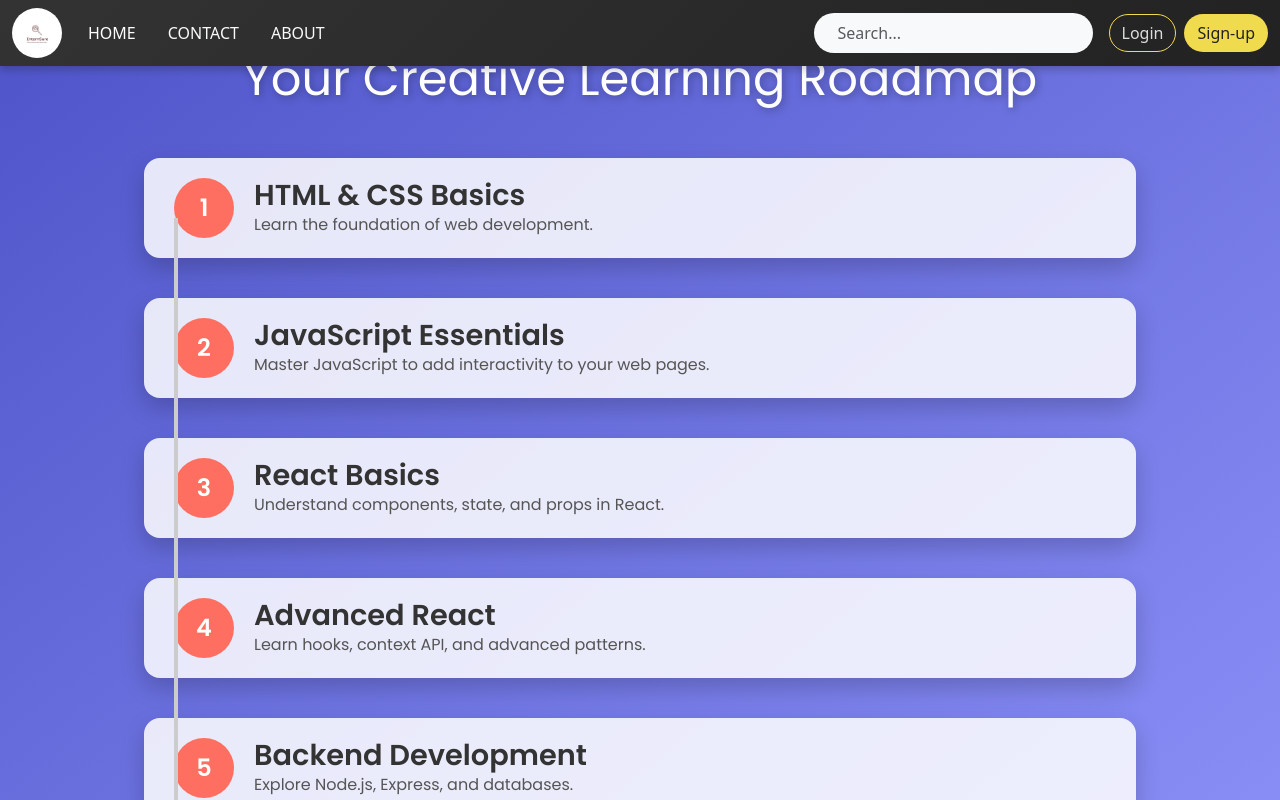
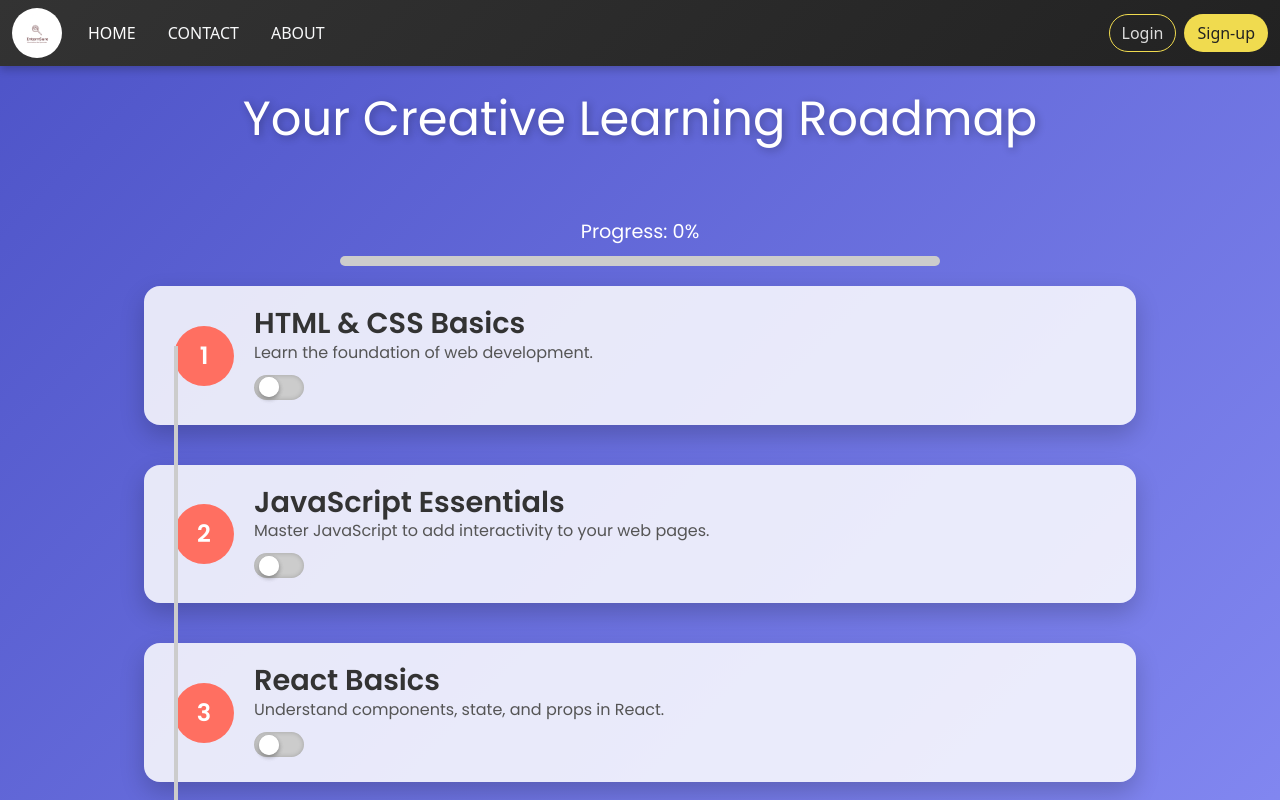
Before and after one commit to aniruddramesh/GoalIntern, a React (Vite) app: page /webDRoadMap in a window 1280 px wide. Shown: the top 800 px of the page. Built offline with nearby package versions, Linux system fonts and the light colour scheme.

Commit message:
progress click

```diff
--- a/src/components/Header/header.jsx
+++ b/src/components/Header/header.jsx
@@ -23,7 +23,7 @@ function Header() {
           {isLoggedIn && <li><Link to="/branch" className="nav-link px-3 text-light">Learn</Link></li>}
         </ul>
 
-        {/* Search Bar */}
+        {/* Search Bar
         <form className="col-12 col-lg-auto mb-3 mb-lg-0 me-lg-3 search-bar" role="search">
           <input
             type="search"
@@ -31,7 +31,7 @@ function Header() {
             placeholder="Search..."
             aria-label="Search"
           />
-        </form>
+        </form> */}
 
         {/* Buttons: Login, Signup, Profile, Logout */}
         <div className="text-end">
--- a/src/components/RoadMap/webDRoadMap.jsx
+++ b/src/components/RoadMap/webDRoadMap.jsx
@@ -1,24 +1,53 @@
-import React from "react";
+import React, { useState } from "react";
 import { animated, useSpring } from "@react-spring/web";
 import { useInView } from "react-intersection-observer";
+import { Link } from "react-router-dom";
 
 const resources = [
-  { title: "HTML & CSS Basics", description: "Learn the foundation of web development." },
-  { title: "JavaScript Essentials", description: "Master JavaScript to add interactivity to your web pages." },
-  { title: "React Basics", description: "Understand components, state, and props in React." },
-  { title: "Advanced React", description: "Learn hooks, context API, and advanced patterns." },
-  { title: "Backend Development", description: "Explore Node.js, Express, and databases." },
-  { title: "Full Stack Projects", description: "Build and deploy full-stack applications." },
+  { title: "HTML & CSS Basics", description: "Learn the foundation of web development.", path: "/html-css" },
+  { title: "JavaScript Essentials", description: "Master JavaScript to add interactivity to your web pages.", path: "/javascript" },
+  { title: "React Basics", description: "Understand components, state, and props in React.", path: "/react-basics" },
+  { title: "Advanced React", description: "Learn hooks, context API, and advanced patterns.", path: "/advanced-react" },
+  { title: "Backend Development", description: "Explore Node.js, Express, and databases.", path: "/backend-development" },
+  { title: "Full Stack Projects", description: "Build and deploy full-stack applications.", path: "/full-stack-projects" },
 ];
 
 const Roadmap = () => {
+  const [progress, setProgress] = useState(0);
+  const [completed, setCompleted] = useState(new Array(resources.length).fill(false));
+
+  const handleCheckboxChange = (index) => {
+    const updatedCompleted = [...completed];
+    updatedCompleted[index] = !updatedCompleted[index];
+    setCompleted(updatedCompleted);
+
+    const completedCount = updatedCompleted.filter(Boolean).length;
+    const newProgress = Math.floor((completedCount / resources.length) * 100);
+    setProgress(newProgress);
+  };
+
   return (
     <div style={containerStyle}>
       <div style={backgroundAnimation}></div>
       <h2 style={titleStyle}>Your Creative Learning Roadmap</h2>
+
+      {/* Progress Bar */}
+      <div style={progressContainerStyle}>
+        <p style={progressTextStyle}>Progress: {progress}%</p>
+        <div style={progressBarStyle}>
+          <div style={{ ...progressBarFillStyle, width: `${progress}%` }}></div>
+        </div>
+      </div>
+
       <div style={roadmapStyle}>
         {resources.map((resource, index) => (
-          <Milestone key={index} index={index} resource={resource} />
+          <Milestone
+            key={index}
+            index={index}
+            resource={resource}
+            isChecked={completed[index]}
+            onCheckboxChange={() => handleCheckboxChange(index)}
+          />
         ))}
         <div style={lineStyle}></div>
       </div>
@@ -26,7 +55,7 @@ const Roadmap = () => {
   );
 };
 
-const Milestone = ({ index, resource }) => {
+const Milestone = ({ index, resource, isChecked, onCheckboxChange }) => {
   const { ref, inView } = useInView({
     triggerOnce: true,
     threshold: 0.1,
@@ -42,8 +71,21 @@ const Milestone = ({ index, resource }) => {
     <animated.div ref={ref} style={{ ...milestoneStyle, ...animation }}>
       <div style={circleStyle}>{index + 1}</div>
       <div style={contentStyle}>
-        <h3 style={resourceTitleStyle}>{resource.title}</h3>
-        <p style={resourceDescriptionStyle}>{resource.description}</p>
+        <Link to={resource.path} style={linkStyle}>
+          <h3 style={resourceTitleStyle}>{resource.title}</h3>
+          <p style={resourceDescriptionStyle}>{resource.description}</p>
+        </Link>
+        <label style={toggleContainerStyle}>
+  <input
+    type="checkbox"
+    checked={isChecked}
+    onChange={onCheckboxChange}
+    style={hiddenCheckboxStyle}
+  />
+  <span style={toggleStyle(isChecked)}>
+    <div style={toggleCircleStyle}></div>
+  </span>
+</label>
       </div>
     </animated.div>
   );
@@ -60,6 +102,7 @@ const containerStyle = {
   fontFamily: "'Poppins', sans-serif",
   background: "linear-gradient(to bottom right, #4e54c8, #8f94fb)",
   overflow: "hidden",
+  top:"40px",
 };
 
 const titleStyle = {
@@ -146,14 +189,107 @@ const backgroundAnimation = {
   filter: "blur(80px)",
 };
 
-// Adding @keyframes in JavaScript
+const progressContainerStyle = {
+  width: "80%",
+  maxWidth: "600px",
+  margin: "20px 0",
+};
+
+const progressTextStyle = {
+  color: "#fff",
+  fontSize: "1.2rem",
+  marginBottom: "10px",
+  textAlign: "center",
+};
+
+const progressBarStyle = {
+  width: "100%",
+  height: "10px",
+  backgroundColor: "#ccc",
+  borderRadius: "5px",
+  overflow: "hidden",
+};
+
+const progressBarFillStyle = {
+  height: "100%",
+  backgroundColor: "#ff6f61",
+  transition: "width 0.3s ease-in-out",
+};
+
+const linkStyle = {
+  textDecoration: "none",
+  color: "inherit",
+  display: "block",
+};
+
+const toggleContainerStyle = {
+  display: "flex",
+  alignItems: "center",
+  marginTop: "10px",
+  position: "relative",
+  cursor: "pointer",
+};
+
+const hiddenCheckboxStyle = {
+  opacity: 0,
+  position: "absolute",
+  pointerEvents: "none",
+};
+
+const toggleStyle = (isChecked) => ({
+  position: "relative",
+  width: "50px",
+  height: "25px",
+  backgroundColor: isChecked ? "#4caf50" : "#ccc", // Green if checked, gray otherwise
+  borderRadius: "50px",
+  transition: "all 0.3s ease",
+  boxShadow: "inset 0 0 5px rgba(0, 0, 0, 0.2)",
+  display: "flex",
+  alignItems: "center",
+  justifyContent: isChecked ? "flex-end" : "flex-start",
+  padding: "0 5px",
+});
+
+const toggleCircleStyle = {
+  width: "20px",
+  height: "20px",
+  backgroundColor: "#fff",
+  borderRadius: "50%",
+  boxShadow: "0 2px 5px rgba(0, 0, 0, 0.2)",
+  transition: "all 0.3s ease",
+};
+
+
 const style = document.createElement("style");
 style.textContent = `
 @keyframes float {
   0% { transform: scale(1.2) translateY(0); }
   50% { transform: scale(1.2) translateY(-20px); }
   100% { transform: scale(1.2) translateY(0); }
-}`;
+}
+
+label input:checked + span {
+  background-color: #4caf50;
+}
+
+label input:checked + span::after {
+  left: calc(100% - 25px);
+}
+
+label span::after {
+  content: '';
+  position: absolute;
+  width: 20px;
+  height: 20px;
+  top: 50%;
+  left: 5px;
+  transform: translateY(-50%);
+  background: #fff;
+  border-radius: 50%;
+  transition: all 0.3s ease;
+  box-shadow: 0 2px 5px rgba(0, 0, 0, 0.2);
+}
+`;
 document.head.appendChild(style);
 
 export default Roadmap;
```
